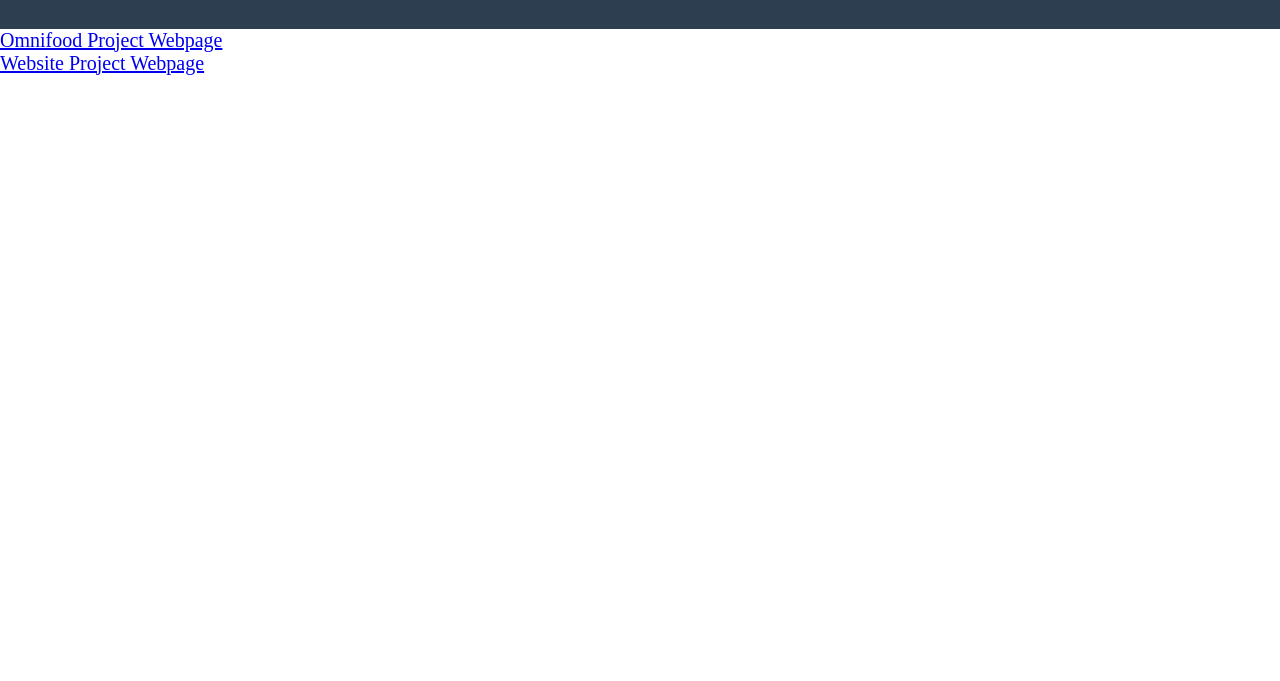
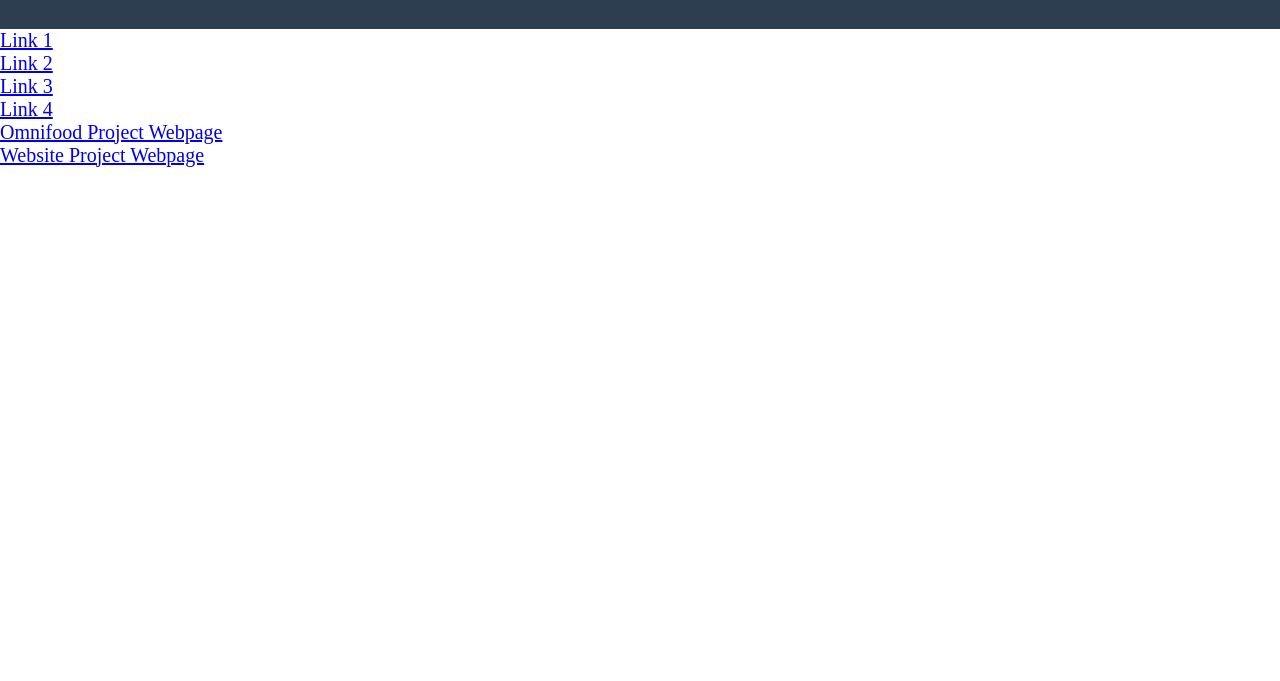
Before and after one commit to yanstefanovich/yanstefanovich.github.io, a plain HTML site: page index.html in a window 1280 px wide. Shown: the part 119-800 px from the top of the page. Drawn offline with Linux system fonts and the light colour scheme.

Commit message:
Added Nav Bar

```diff
--- a/index.html
+++ b/index.html
@@ -4,8 +4,8 @@
 
     <meta charset="utf-8">
 
-    <link rel="stylesheet" href="/css/master.css">
-    <link href="https://fonts.googleapis.com/css?family=Roboto:100"
+    <link rel="stylesheet" href="css/master.css">
+    <link href="https://fonts.googleapis.com/css?family=Roboto:100,300"
      rel="stylesheet">
 
     <title>Yan Stefanovich</title>
@@ -17,6 +17,15 @@
       <h1>Yan Stefanovich</h1>
     </header>
 
+    <nav class="sticky-nav">
+      <ul class="group">
+        <li><a href="#" class="nav-link">Link 1</a></li>
+        <li><a href="#" class="nav-link">Link 2</a></li>
+        <li><a href="#" class="nav-link">Link 3</a></li>
+        <li><a href="#" class="nav-link">Link 4</a></li>
+      </ul>
+    </nav>
+
     <div class="">
       <a href="Omnifood Revamp/native/html/index.html">Omnifood Project Webpage</a>
       <br>
```
